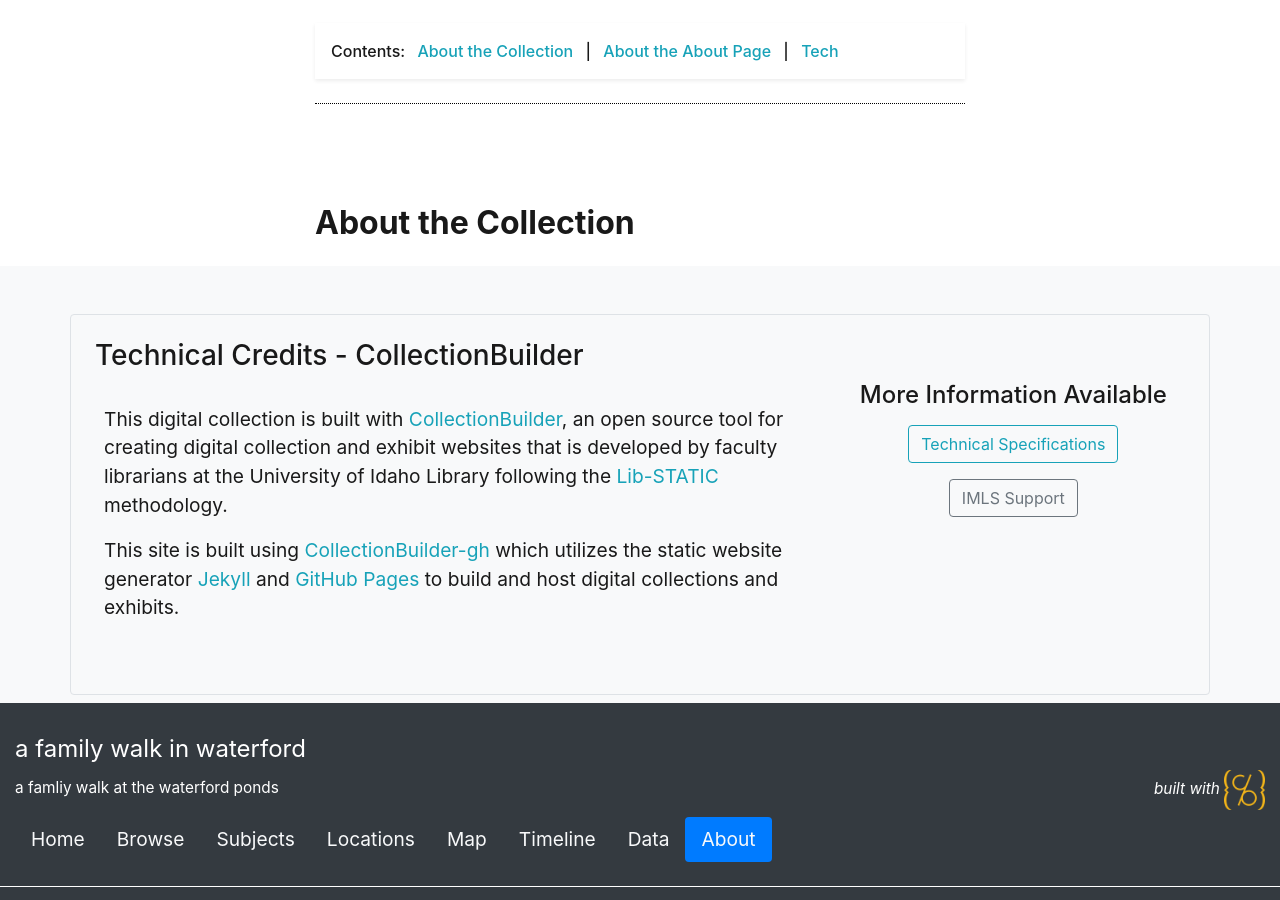
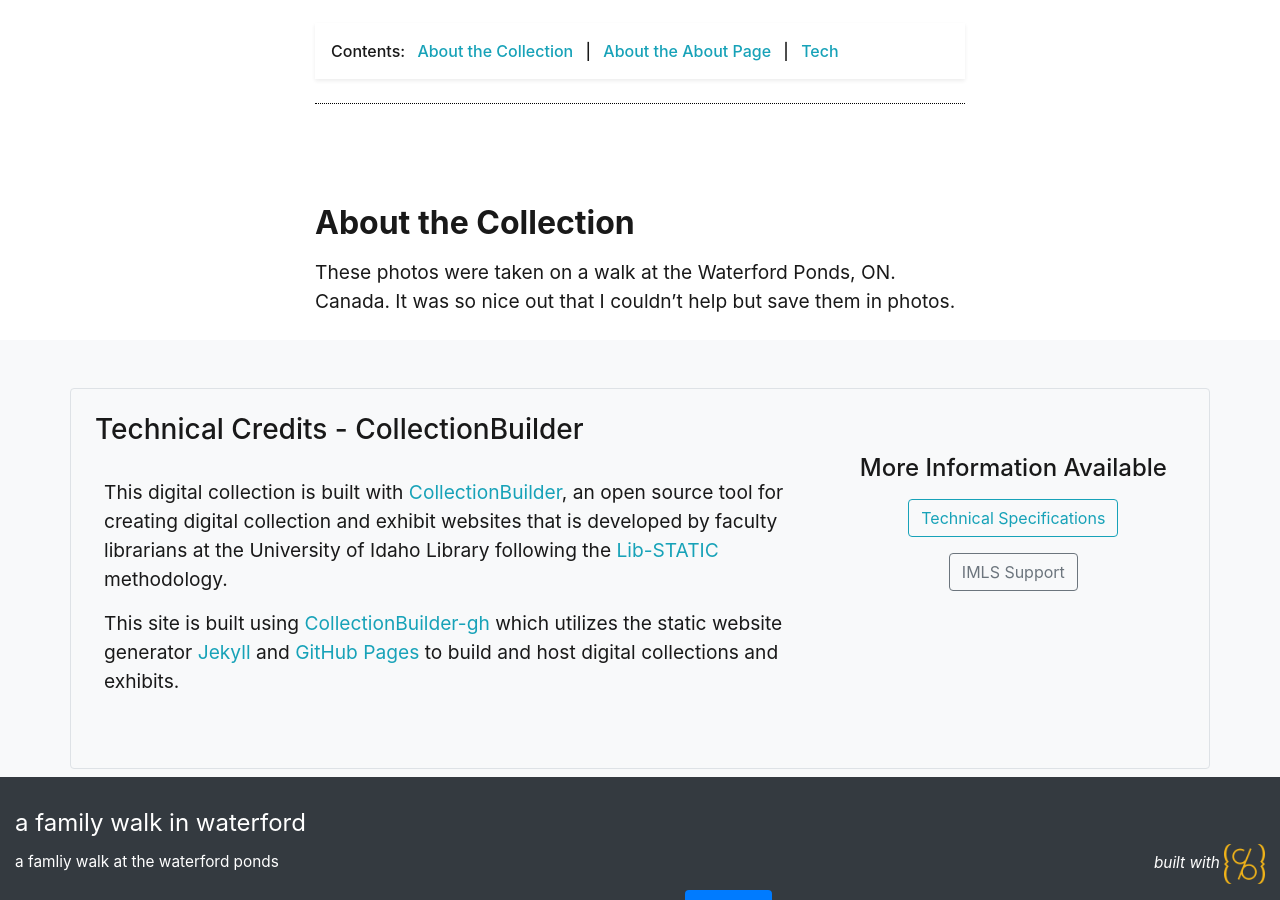
Before and after one commit to AbiSarah/A-famliy-walk-in-Waterford, a Jekyll site: the page built from pages/about.md, in a window 1280 px wide and 900 px high, scrolled down 469 px. Built offline with Jekyll 4.4.1, drawn with Linux system fonts in a browser that asks for light colours.

Commit message:
Update about.md

```diff
--- a/pages/about.md
+++ b/pages/about.md
@@ -13,3 +13,4 @@ credits: true
 {% include feature/nav-menu.html sections="About the Collection;About the About Page" %}
 
 ## About the Collection
+These photos were taken on a walk at the Waterford Ponds, ON. Canada. It was so nice out that I couldn't help but save them in photos.
```
